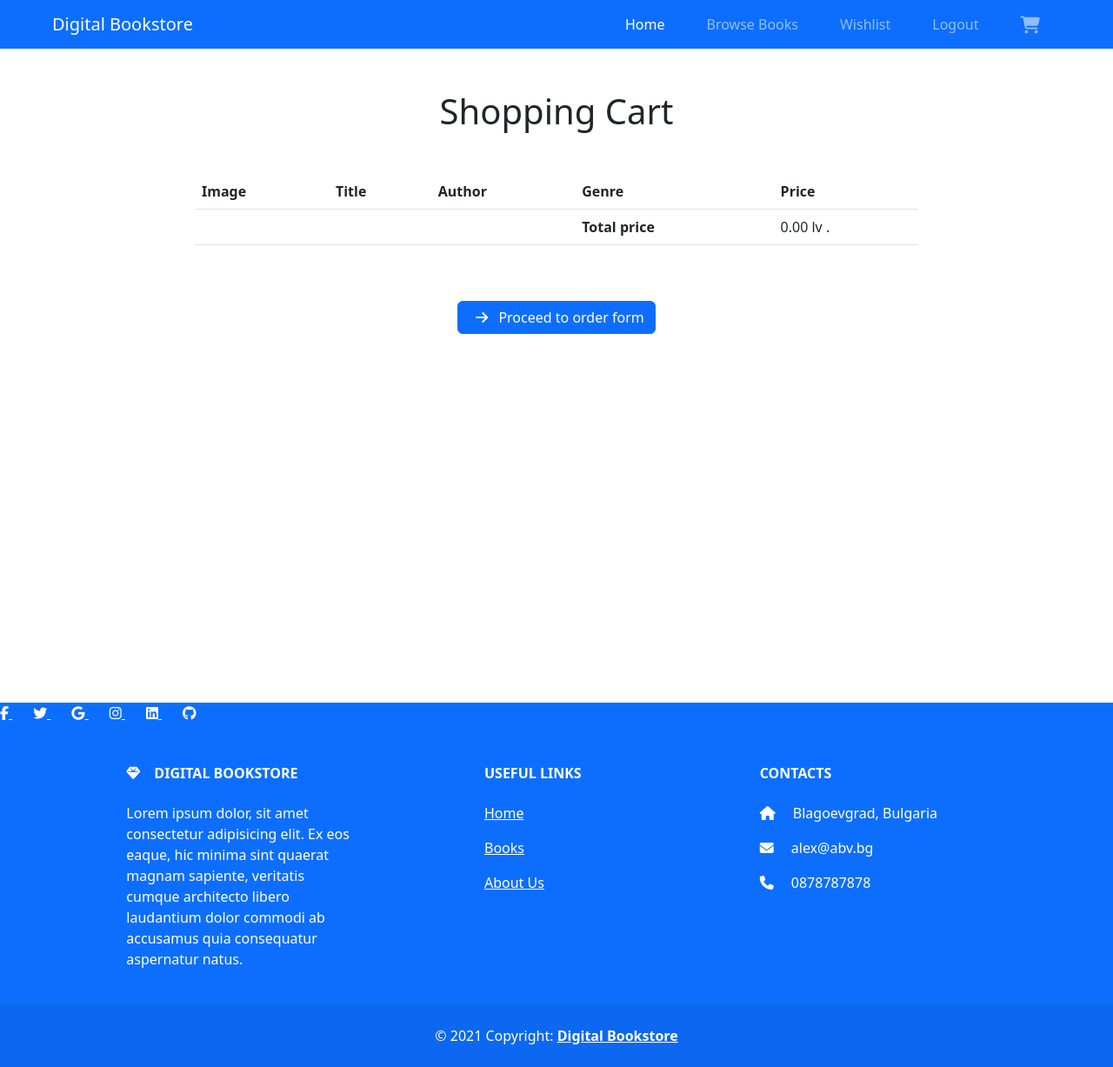
After one commit to alexmehandzhiyska/digital-bookstore, a PHP site: page /cart.php in a window 1280 px wide. The commit adds this page. Shown: the whole page at 87% size. Run offline with PHP 8.4, Linux system fonts and the light colour scheme; a user stored in the database is signed in; data comes from the database, SQL or seed files in the repository; data that the repository does not hold is empty; some libraries are stand-ins or nearby versions.

Commit message:
Added shopping cart functionality
* Added functionality to add books to cart

* Added shopping cart view

* Added order placement form

* Added order submission

* Added cart items to db after finalizing order

```diff
--- a/scripts/books.js
+++ b/scripts/books.js
@@ -1,3 +1,4 @@
+
 $('#remove-book-btn').on('click', (e) => {
     const wrapperEl = e.target.parentElement.parentElement;
     const bookId = wrapperEl.querySelector('input').value;
@@ -88,3 +89,47 @@ $('.rating-star').on('click', (e) => {
         dataType: 'text'
     });
 });
+
+
+$('#add-to-cart-btn').on('click', () => {
+    const urlParams = new URLSearchParams(window.location.search);
+    const bookId = urlParams.get('id');
+
+    const email = localStorage.getItem('email');
+
+    $.ajax({
+        url: 'addToCart.php',
+        method: 'POST',
+        data: {
+            email: email,
+            book_id: bookId
+        },
+        success: (response) => {
+            if (response.includes('success')) {
+               $('#wishlist-btn').prop('id', 'wishlist-btn-selected');
+            }
+        },
+        dataType: 'text'
+    });
+});
+
+$('.add-to-cart-btn').on('click', (e) => {
+    const bookId = e.target.parentElement.parentElement.querySelector('input').value;
+
+    const email = localStorage.getItem('email');
+
+    $.ajax({
+        url: 'addToCart.php',
+        method: 'POST',
+        data: {
+            email: email,
+            book_id: bookId
+        },
+        success: (response) => {
+            if (response.includes('success')) {
+               $('#wishlist-btn').prop('id', 'wishlist-btn-selected');
+            }
+        },
+        dataType: 'text'
+    });
+});
--- a/services/bookService.php
+++ b/services/bookService.php
@@ -94,4 +94,27 @@
             return null;
         }
     }
+
+    function getCartBooks($email) {
+        $db = new mysqli('localhost', 'root', '', 'digital-bookstore');
+
+        $user_data = $db->query("SELECT id, first_name FROM users WHERE email = '$email'");
+        $user = $user_data->fetch_assoc();
+        $user_id = $user['id'];
+
+        $books_data = $db->query("SELECT books.id AS book_id, title, genre, books.image AS book_image, price, first_name, last_name FROM books JOIN authors ON books.author_id = authors.id WHERE books.id IN (SELECT book_id FROM cart_books WHERE user_id = '$user_id')");
+
+        if ($books_data->num_rows  > 0) {
+            $books = array();
+
+            while($row = $books_data->fetch_assoc()) {
+                $book = array("id"=>$row["book_id"], "title"=>$row["title"], "genre"=>$row["genre"], "first_name"=>$row["first_name"], "last_name"=>$row["last_name"], "book_image"=>$row["book_image"], "price"=>number_format($row["price"], 2));
+                array_push($books, $book);
+            }
+
+            return $books;
+        } else {
+            return array();
+        }
+    }
 ?>
--- /dev/null
+++ b/styles/cart.css
@@ -0,0 +1,31 @@
+.cart-book-img {
+    width: 90px;
+    height: 120px;
+}
+
+.cart-table {
+    width: 65vw !important;
+}
+
+.order-form-btn {
+    text-decoration: none;
+    color: white;
+}
+
+.order-form-btn:hover {
+    text-decoration: none;
+    color: white;
+}
+
+#place-order-btn {
+    width: 15vw;
+}
+
+#order-form {
+    width: 55vw;
+}
+
+.place-order-input {
+    all: unset;
+    cursor: pointer;
+}
--- a/views/bookDetails.php
+++ b/views/bookDetails.php
@@ -104,7 +104,7 @@
 
                     <div class='btn btn-primary mb-3'>
                         <i class='fa-solid fa-cart-shopping mx-2'></i>
-                        <span>Add to card</span>
+                        <span id='add-to-cart-btn'>Add to cart</span>
                     </div>
                 ";
 
--- a/views/bookList.php
+++ b/views/bookList.php
@@ -8,6 +8,8 @@
     <link rel="stylesheet" href="../styles/books.css">
     <link href="https://cdn.jsdelivr.net/npm/bootstrap@5.2.0-beta1/dist/css/bootstrap.min.css" rel="stylesheet" integrity="sha384-0evHe/X+R7YkIZDRvuzKMRqM+OrBnVFBL6DOitfPri4tjfHxaWutUpFmBp4vmVor" crossorigin="anonymous">
     <script src="https://kit.fontawesome.com/ff09b572f7.js" crossorigin="anonymous"></script>
+    <script src="https://ajax.googleapis.com/ajax/libs/jquery/3.3.1/jquery.min.js"></script>
+    <script src="../scripts/books.js" defer></script>
     <title>Digital Bookstore</title>
 </head>
 <body>
@@ -24,12 +26,13 @@
                 for ($i = 0; $i < sizeof($books); $i++) {
                     echo "
                         <article class='book d-flex flex-column align-items-center'>
+                            <input type='hidden' value='{$books[$i]['id']}' />
                             <h4 class='mt-4'><a class='title-link' href='./bookDetails.php?id={$books[$i]['id']}'>{$books[$i]['title']}</a></h4>
                             <p class='mb-4'>{$books[$i]['first_name']} {$books[$i]['last_name']}</p>
                             <img src='../assets/img/{$books[$i]['book_image']}' alt='Book image' class='book-img' />
                             <h5 class='my-2'>{$books[$i]['price']} lv.</h5>
 
-                            <div class='btn btn-primary mb-3'>
+                            <div class='add-to-cart-btn btn btn-primary mb-3'>
                                 <i class='fa-solid fa-cart-shopping mx-2'></i>
                                 <span>Add to card</span>
                             </div>
--- /dev/null
+++ b/views/cart.php
@@ -0,0 +1,78 @@
+<!DOCTYPE html>
+<html lang="en">
+<head>
+    <meta charset="UTF-8">
+    <meta http-equiv="X-UA-Compatible" content="IE=edge">
+    <meta name="viewport" content="width=device-width, initial-scale=1.0">
+    <link rel="stylesheet" href="../styles/index.css">
+    <link rel="stylesheet" href="../styles/books.css">
+    <link rel="stylesheet" href="../styles/cart.css">
+    <link href="https://cdn.jsdelivr.net/npm/bootstrap@5.2.0-beta1/dist/css/bootstrap.min.css" rel="stylesheet" integrity="sha384-0evHe/X+R7YkIZDRvuzKMRqM+OrBnVFBL6DOitfPri4tjfHxaWutUpFmBp4vmVor" crossorigin="anonymous">
+    <script src="https://kit.fontawesome.com/ff09b572f7.js" crossorigin="anonymous"></script>
+    <script src="https://ajax.googleapis.com/ajax/libs/jquery/3.3.1/jquery.min.js"></script>
+    <script src="../scripts/books.js" defer></script>
+    <title>Digital Bookstore</title>
+</head>
+<body>
+    <?php include './layout/header.php' ?>
+
+    <main class='d-flex flex-column align-items-center'>
+        <h1 class="text-center my-5">Shopping Cart</h1>
+
+        <section class="d-flex justify-content-around">
+            <?php include '../services/bookService.php' ?>
+            <?php
+                $books = getCartBooks($_SESSION['email']);
+                $total_price = 0;
+                echo "
+                        <table class='cart-table table table-striped'>
+                            <thead>
+                                <tr>
+                                    <th>Image</th>
+                                    <th>Title</th>
+                                    <th>Author</th>
+                                    <th>Genre</th>
+                                    <th>Price</th>
+                                </tr>
+                            </thead>
+                            <tbody>";
+
+                for ($i = 0; $i < sizeof($books); $i++) {
+                    $total_price += $books[$i]['price'];
+
+                    echo "
+                        <tr>
+                            <td><img class='cart-book-img' src='../assets/img/{$books[$i]['book_image']}' /></td>
+                            <td><a class='title-link' href='./bookDetails.php?id={$books[$i]['id']}'>{$books[$i]['title']}</a></td>
+                            <td>{$books[$i]['first_name']} {$books[$i]['last_name']}</td>
+                            <td>{$books[$i]['genre']}</td>
+                            <td>{$books[$i]['price']} lv.</td>
+                        </tr>
+                    ";
+                }
+
+                $total_price = number_format($total_price, 2);
+
+                echo "
+                            </tbody>
+
+                            <tfoot>
+                                <td colspan='3'></td>
+                                <td><b>Total price</b></td>
+                                <td>{$total_price} lv .</td>
+                            </tfoot>
+                        </table>
+                    </section>
+
+                    <div id='finalize-order-btn' class='btn btn-primary mt-5'>
+                        <i class='fa-solid fa-arrow-right px-2'></i>
+                        <a href='orderForm.php' class='order-form-btn'>Proceed to order form</a>
+                    </div>
+                ";
+            ?>
+        </section>
+    </main>
+
+    <?php include './layout/footer.php' ?>
+</body>
+</html>
--- a/views/layout/header.php
+++ b/views/layout/header.php
@@ -3,7 +3,7 @@
         <div class="container-fluid">
             <a class="navbar-brand mx-5" href="home.php">Digital Bookstore</a>
 
-            <ul class="navbar-nav mx-5 me-flex mb-2 mb-lg-0">
+            <ul class="navbar-nav mx-5 me-flex align-items-center mb-2 mb-lg-0">
                 <li class="nav-item mx-3">
                     <a class="nav-link active" aria-current="page" href="home.php">Home</a>
                 </li>
@@ -22,7 +22,14 @@
 
                             <li class="nav-item mx-3">
                                 <a class="nav-link" href="logout.php">Logout</a>
-                            </li>';
+                            </li>
+
+                            <li class="nav-item mx-3 ">
+                                <a class="nav-link" href="cart.php">
+                                    <i class="fa-solid fa-cart-shopping fa-lg my-1"></i>
+                                </a>
+                            </li>
+                            ';
                     } else {
                         echo '
                             <li class="nav-item mx-3">
```
Also changed, not shown: db.sql (+14 -5 lines), scripts/orders.js (added, +32 -0 lines), views/addToCart.php (added, +20 -0 lines), views/orderForm.php (added, +104 -0 lines).
